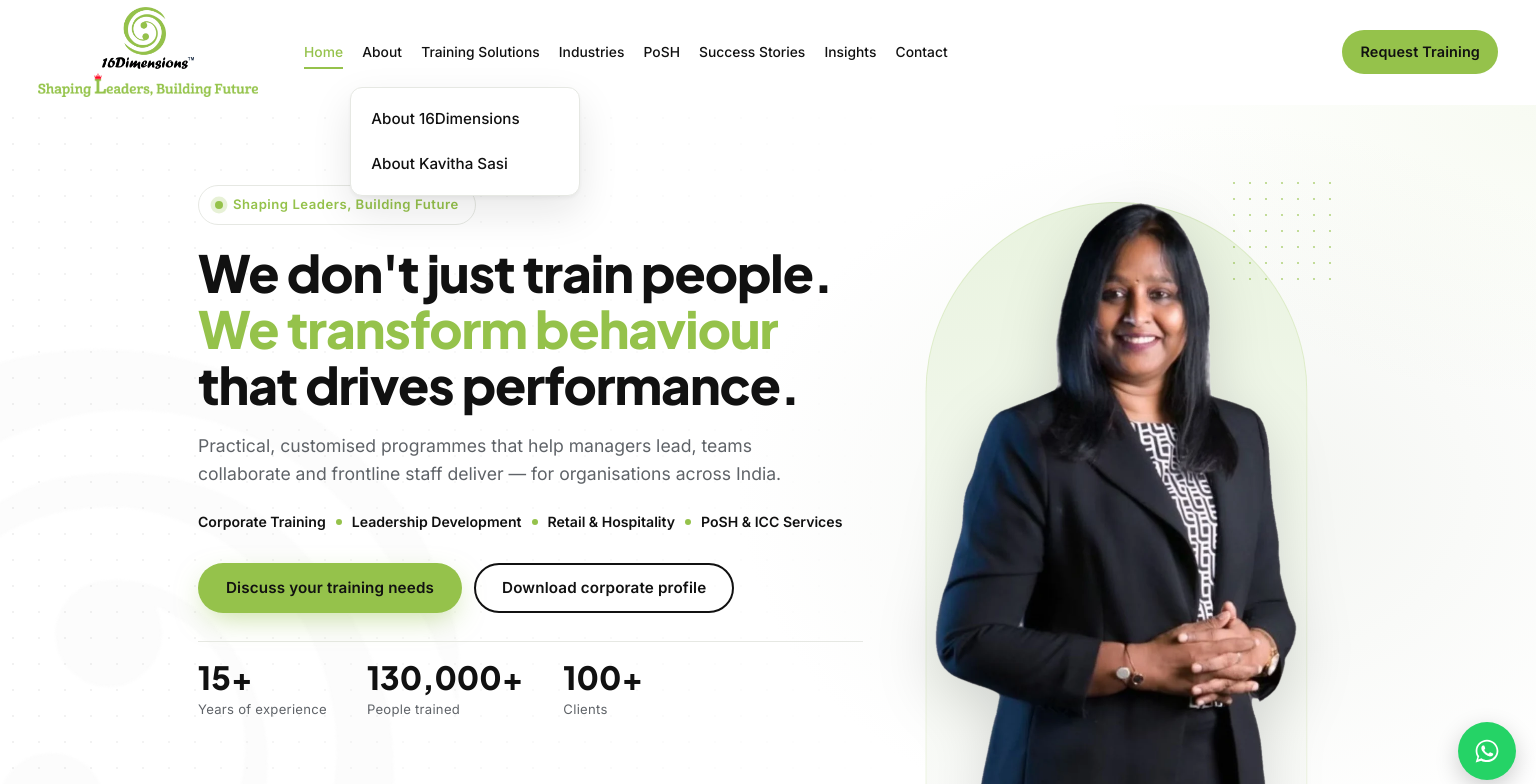
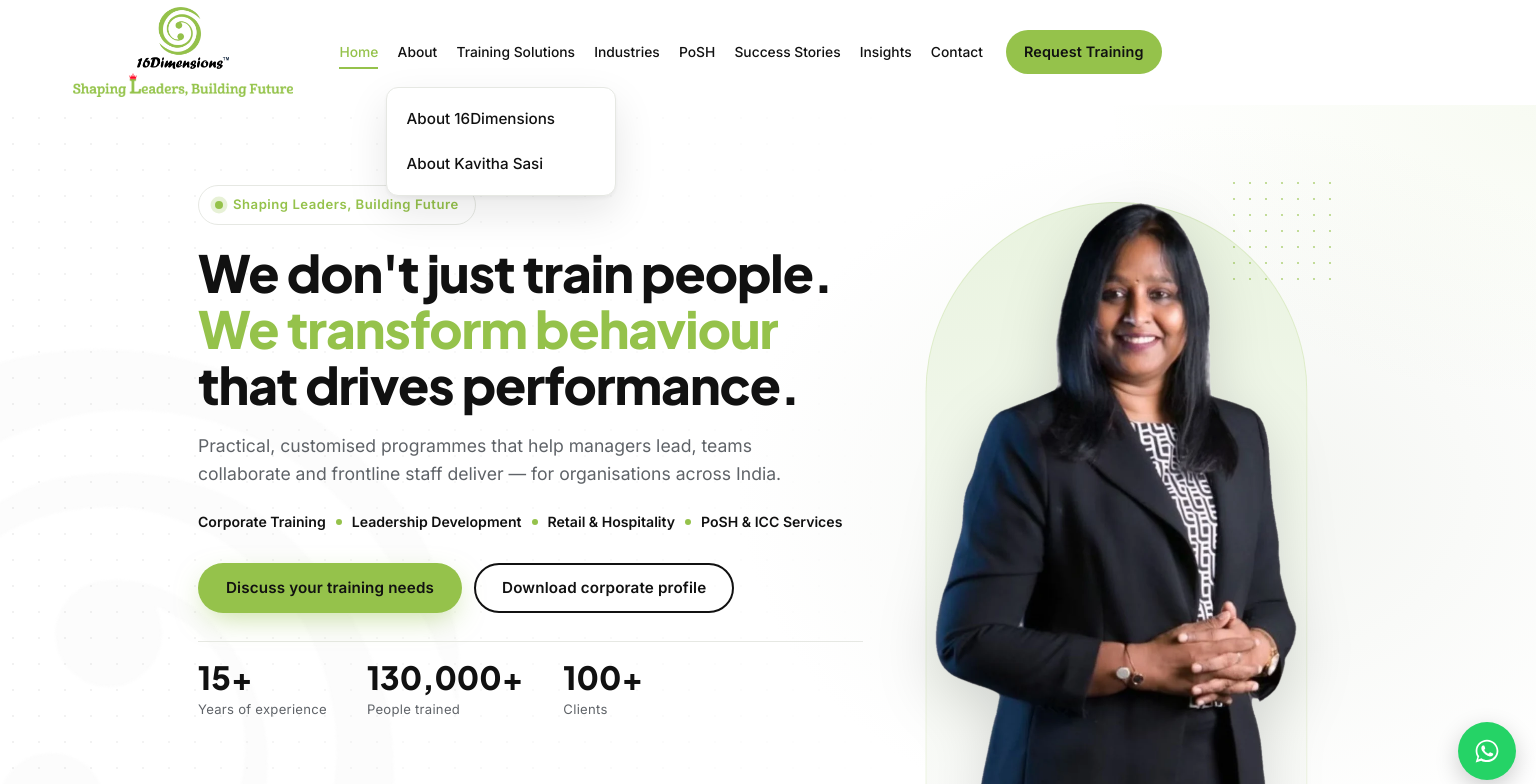
Before and after one commit to vishnu082004/16d, a React (Vite) app in the folder website/: page / in a window 1536 px wide. Shown: the top 784 px of the page. Built offline with nearby package versions, Linux system fonts and the light colour scheme.

Commit message:
Tighten contact and request button spacing

```diff
--- a/website/src/styles.css
+++ b/website/src/styles.css
@@ -327,6 +327,9 @@ a {
     flex-wrap: nowrap;
     gap: clamp(20px, 1.5vw, 26px);
   }
+  .header__logo {
+    margin-left: clamp(24px, 2.3vw, 44px);
+  }
   .nav__list {
     display: flex;
     flex: 0 1 auto;
@@ -396,7 +399,6 @@ a {
   .nav__cta {
     min-height: 44px;
     flex: 0 0 auto;
-    margin-left: auto;
     padding: 0 16px;
     white-space: nowrap;
     font-size: 0.9rem;
```
Also changed, not shown: 28 other files (tests, documents, lock files or other folders).
